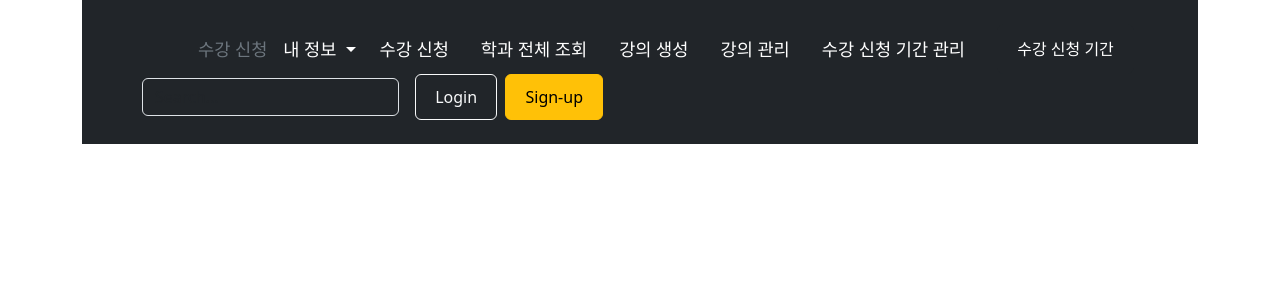
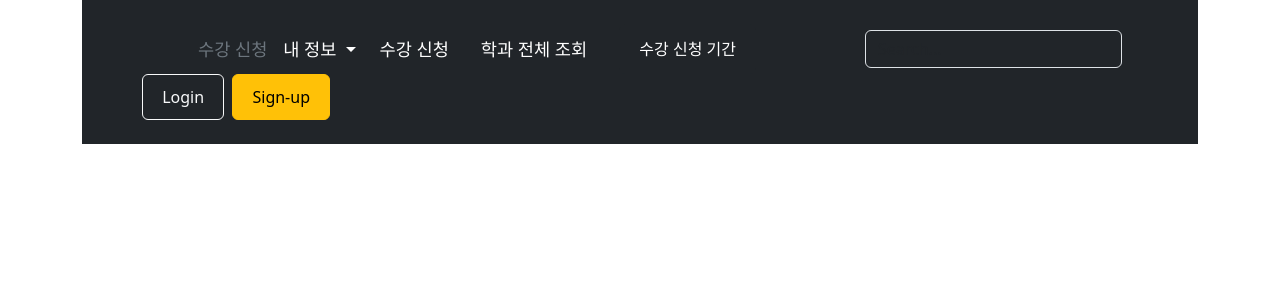
Before and after one commit to beyond-sw-camp/be13-4th-2team, a Vue app in the folder frontend/: page / in a window 1280 px wide. Shown: the top 300 px of the page. Built offline with nearby package versions, Linux system fonts and the light colour scheme.

Commit message:
멤버역할에 따른 상단 메뉴 옵션 수정

```diff
--- a/frontend/src/components/common/Header.vue
+++ b/frontend/src/components/common/Header.vue
@@ -33,17 +33,17 @@
               학과 전체 조회
             </RouterLink>
           </li>
-          <li>
+          <li v-if="authStore.memberInfo.role === 'PROFESSOR'">
             <RouterLink :to="{ name: 'lecture-create' }" class="nav-link px-3 text-white">
               강의 생성
             </RouterLink>
           </li>
-          <li>
+          <li v-if="authStore.memberInfo.role === 'PROFESSOR'">
             <RouterLink :to="{ name: 'lecture-manage' }" class="nav-link px-3 text-white">
               강의 관리
             </RouterLink>
           </li>
-          <li>
+          <li v-if="authStore.memberInfo.role === 'ADMIN'">
             <RouterLink :to="{ name: 'DurationOfRegistration' }" class="nav-link px-3 text-white">
               수강 신청 기간 관리
             </RouterLink>
```
